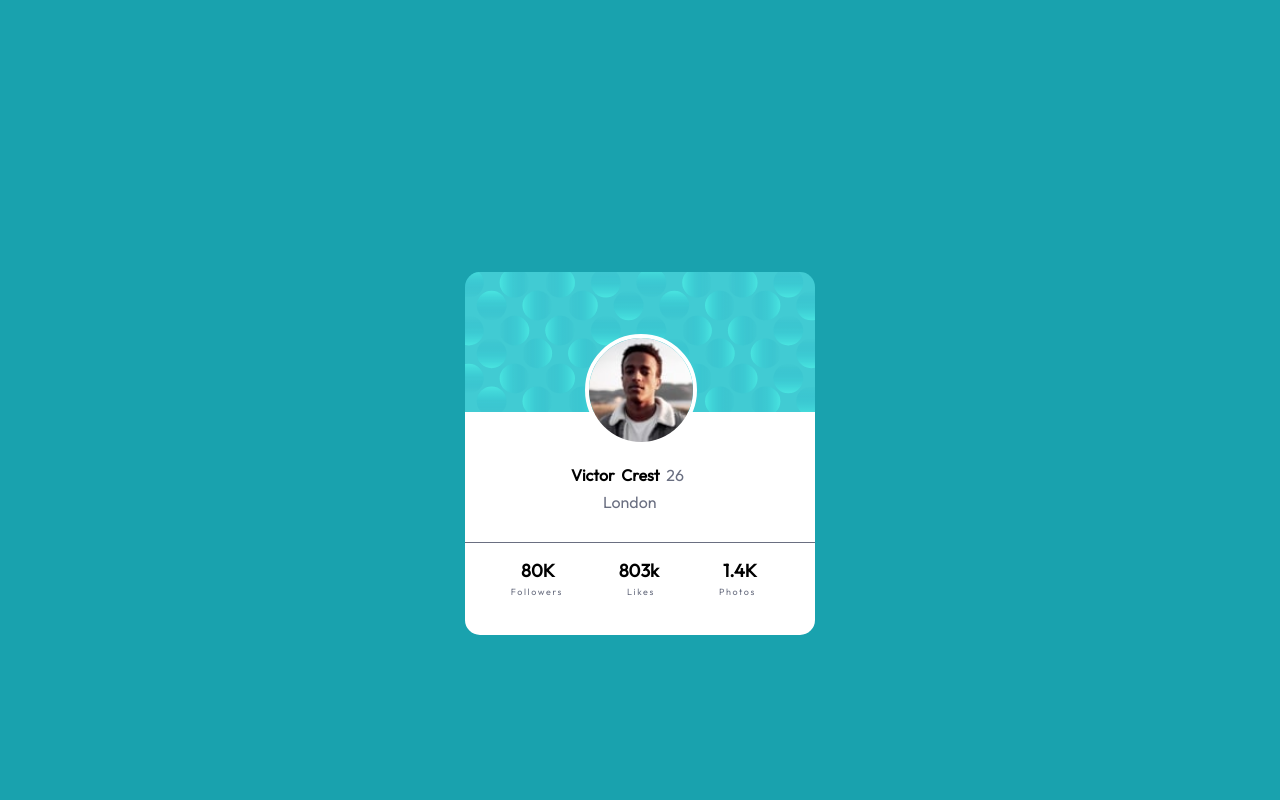
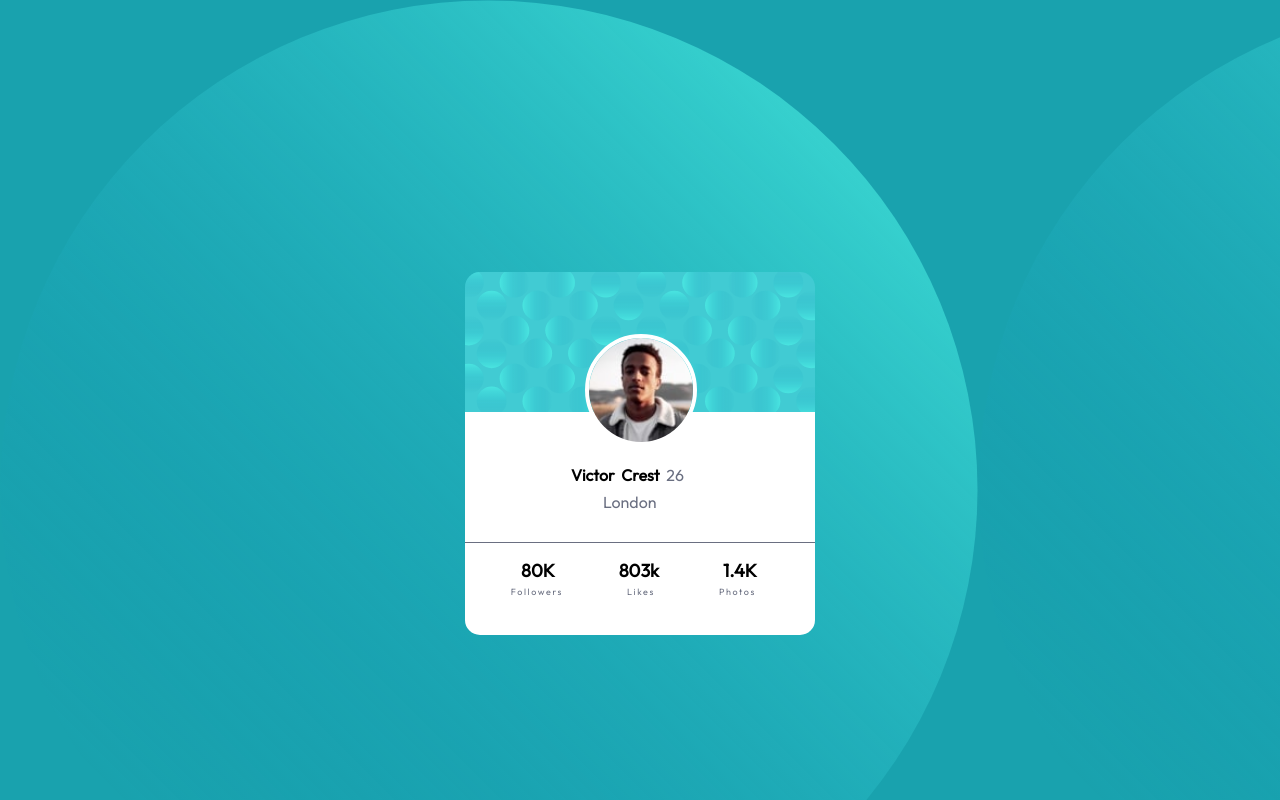
Before and after one commit to JoyDEBS/profile-card, a plain HTML site: page index.html in a window 1280 px wide. Shown: the top 800 px of the page. Drawn offline with Linux system fonts and the light colour scheme; a web font is replaced by a local one.

Commit message:
Update index.css

```diff
--- a/index.css
+++ b/index.css
@@ -7,7 +7,7 @@
 }
 
 body{
-    background-image: url("/img/bg-pattern-top.svg");
+    background-image: url("bg-pattern-top.svg");
     min-height: 100vh;
     background-color: hsl(185, 75%, 39%);
     margin: 0 auto;
```
